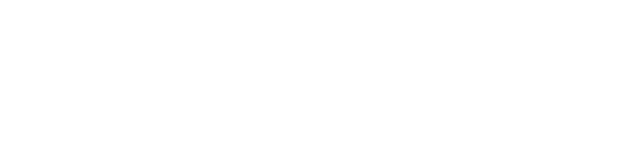
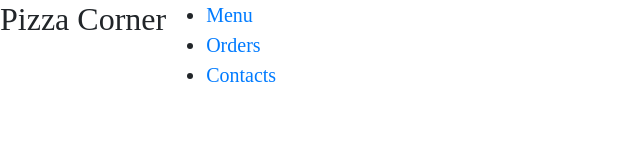
Before and after one commit to Celinemmbonekerrine4/Pizza-, a plain HTML site: page index.html in a window 1280 px wide. Shown: the whole page, without its empty margins (0-640 px from the left). Drawn offline with nearby package versions, Linux system fonts and the light colour scheme; files that its build step writes are made by us from their sources.

Commit message:
it will create a nav bar and h2

```diff
--- a/index.html
+++ b/index.html
@@ -11,5 +11,19 @@
 </head>
 <body>
     <script src="js/scripts.js"></script>
+    <div class="nav">
+        <h2>Pizza <span>Corner</span></h2>
+        <ul>
+            <li>
+                <a href="#Menu">Menu</a>
+            </li>
+            <li>
+                <a href="#Orders">Orders</a>
+            </li>
+            <li>
+                <a href="#Contacts">Contacts</a>
+            </li>
+        </ul>
+    </div>
 </body>
 </html>
```
